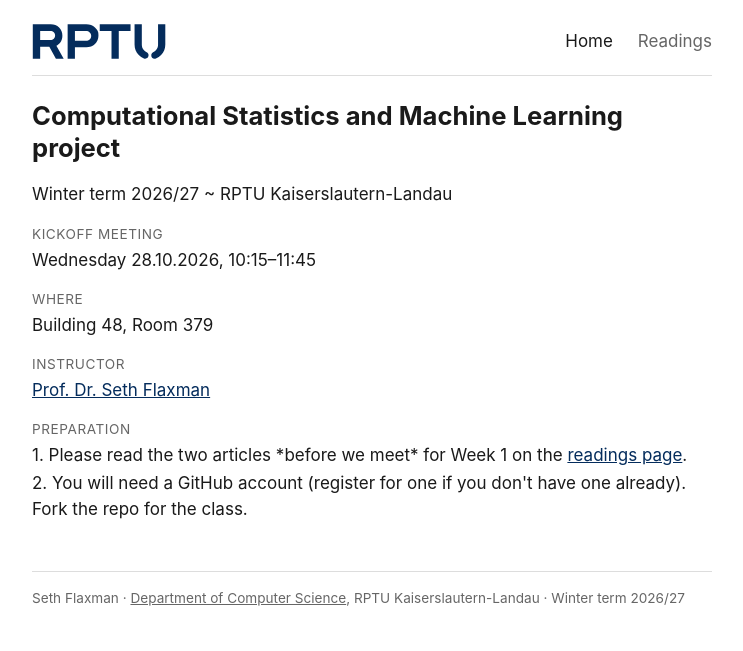
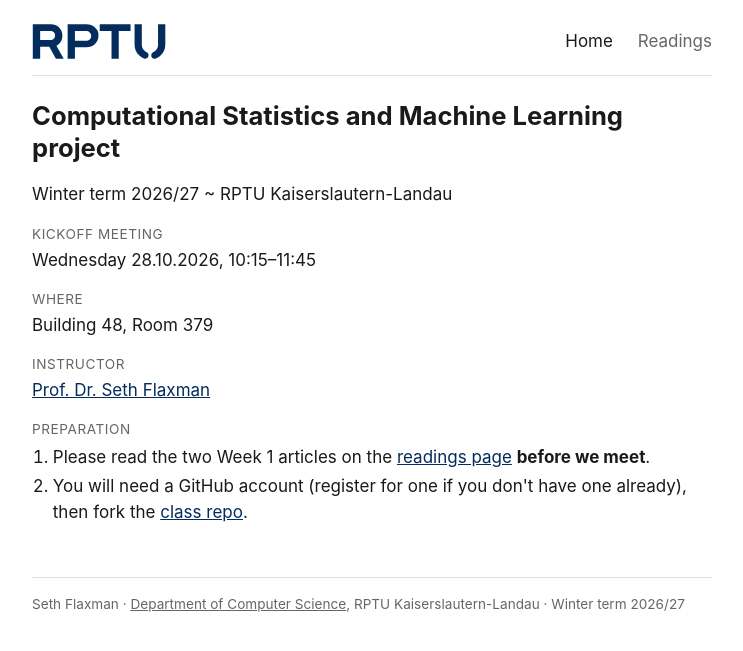
Before and after one commit to Asim-2000/rptu-csml-2026, a Jekyll site: the page built from index.md, in a window 1280 px wide. Shown: the top 651 px of the page, without its empty margins (268-1011 px from the left). Built offline with Jekyll 4.4.1, drawn with Linux system fonts in a browser that asks for light colours.

Commit message:
Preparation as an ordered list; <strong> instead of Markdown emphasis inside <dl>
Co-Authored-By: Claude Fable 5.1 <noreply@anthropic.com>
Claude-Session: https://claude.ai/code/session_01PxWpPG58enEwnmYNZ2gVZi

```diff
--- a/assets/style.css
+++ b/assets/style.css
@@ -20,3 +20,5 @@ li { margin: .4rem 0; }
 footer { padding: 1rem 0 2rem; border-top: 1px solid var(--rule); color: var(--muted); font-size: .85rem; }
 footer a { color: inherit; }
 @media (max-width: 480px) { header { flex-direction: column; align-items: flex-start; } nav a { margin: 0 1.25rem 0 0; } }
+dd ol { margin: .2rem 0 0; padding-left: 1.3rem; }
+dd li { margin: .2rem 0; }
--- a/index.md
+++ b/index.md
@@ -15,6 +15,10 @@ Winter term 2026/27 ~ RPTU Kaiserslautern-Landau
 <dt>Instructor</dt>
 <dd><a href="https://www.sethrf.com">Prof. Dr. Seth Flaxman</a></dd>
 <dt>Preparation</dt>
-  <dd>1. Please read the two articles *before we meet* for Week 1 on the <a href="https://flaxter.github.io/rptu-csml-2026/readings/">readings page</a>.</dd>
-  <dd>2. You will need a GitHub account (register for one if you don't have one already). Fork the repo for the class.</dd>
+<dd>
+<ol>
+<li>Please read the two Week 1 articles on the <a href="readings/">readings page</a> <strong>before we meet</strong>.</li>
+<li>You will need a GitHub account (register for one if you don't have one already), then fork the <a href="https://github.com/flaxter/rptu-csml-2026">class repo</a>.</li>
+</ol>
+</dd>
 </dl>
```
